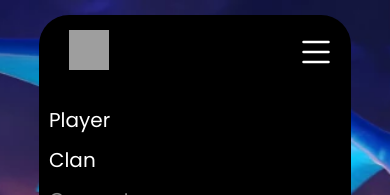
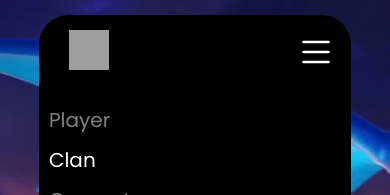
Before and after one commit to RadyaI/clash-of-sshhh, a React (Vite) app: page /generator in a window 390 px wide. Both pictures are taken after a click on the element 316 px from the left and 55 px from the top of the page. Shown: the top 195 px of the page. Built offline with nearby package versions, Linux system fonts and the light colour scheme; grey boxes are pictures that could not be loaded.

Commit message:
Add route buat menu player

```diff
--- a/src/components/navbar.jsx
+++ b/src/components/navbar.jsx
@@ -13,7 +13,7 @@ export default function Navbar() {
     }
 
     const [toggle, setToggle] = useState(false)
-    const [currentValue, setCurrentValue] = useState('')
+    const [currentValue, setCurrentValue] = useState('player')
 
     function selected(value) {
         setCurrentValue(value)
@@ -29,7 +29,7 @@ export default function Navbar() {
             <Nav>
                 <img src={icon} alt="Logo Supercell" onClick={() => goToSupercell()} />
                 <div className="list">
-                    <div className={`nav-list ${currentValue === 'player' ? 'selected' : ''}`} onClick={() => selected("player")}>Player</div>
+                    <Link to="/"><div className={`nav-list ${currentValue === 'player' ? 'selected' : ''}`} onClick={() => selected("player")}>Player</div></Link>
                     <div className={`nav-list ${currentValue === 'clan' ? 'selected' : ''}`} onClick={() => selected("clan")}>Clan</div>
                     <Link to="/generator"><div className={`nav-list ${currentValue === 'generator' ? 'selected' : ''}`} onClick={() => selected("generator")} >Generator</div></Link>
                     <div className={`nav-list ${currentValue === 'randomtroops' ? 'selected' : ''}`} onClick={() => selected("randomtroops")}>Random Troops</div>
@@ -43,7 +43,7 @@ export default function Navbar() {
             </Nav>
             {toggle && (<DropNav className={` ${toggle ? 'toggle' : ''} `}>
                 <div className="list">
-                <div className="nav-list" onClick={() => selected("player")}>Player</div>
+                    <Link to="/"><div className={`nav-list ${currentValue === 'player' ? 'selected' : ''}`} onClick={() => selected("player")}>Player</div></Link>
                     <div className="nav-list" onClick={() => selected("clan")}>Clan</div>
                     <Link to="/generator"><div className="nav-list" onClick={() => selected("generator")} >Generator</div></Link>
                     <div className="nav-list" onClick={() => selected("randomtroops")}>Random Troops</div>
```
